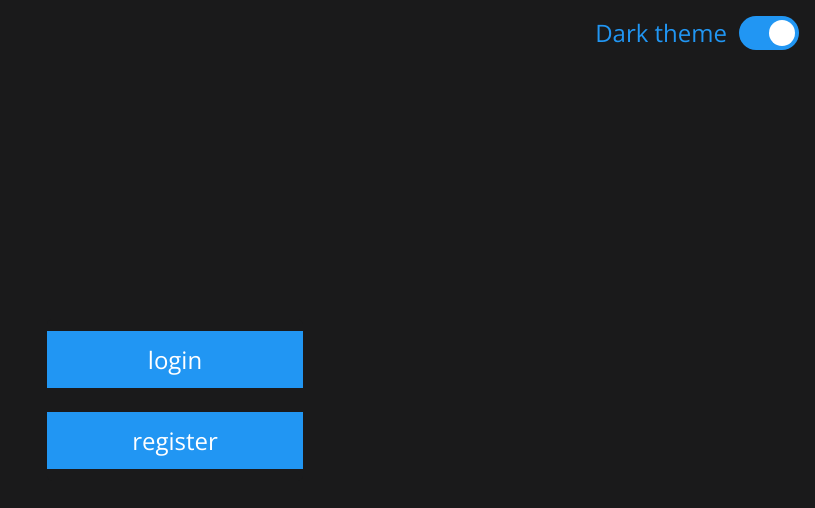
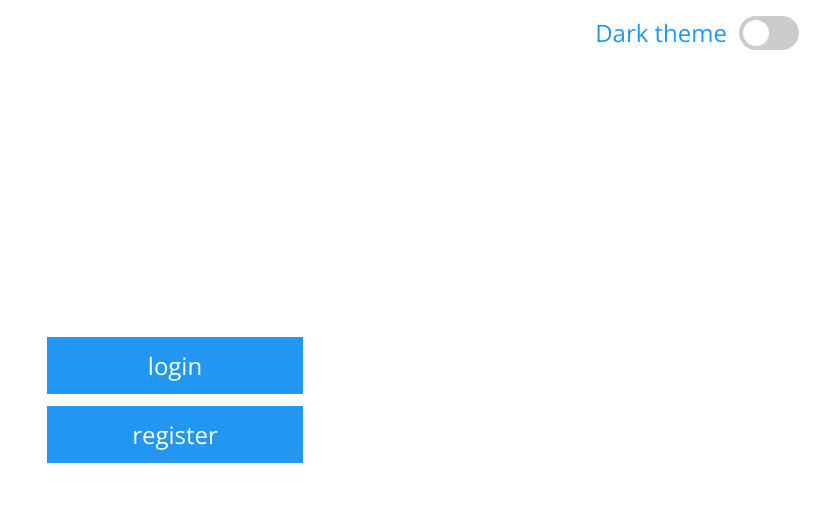
Before and after one commit to oliverlevay/virtual-list, a React (Create React App) app: page / in a window 1280 px wide. Shown: the top 508 px of the page, without its empty margins (465-1280 px from the left). Built offline with nearby package versions, Linux system fonts and the light colour scheme.

Commit message:
fixed some API stuff, broken rn but will fix later

```diff
--- a/src/App.js
+++ b/src/App.js
@@ -31,23 +31,23 @@ const Information = styled.div`
   display: flex;
   flex-direction: column;
   background-color: ${(props) => color("background", props.darkMode)};
-  margin: 1em 0;
+  margin: 0.5em 0;
   width: 16em;
   border-radius: 5px;
 `;
 
 const InputAndTextContainer = styled.div`
-  margin: 0.5em 0;
+  margin: 0.25em 0;
 `;
 
 const Input = styled.input`
   color: ${(props) => color("text", props.darkMode)};
   display: flex;
   border-width: 1px;
-  padding: 0.5em 0.25em 0.5em 0.25em;
+  padding: 0.5em;
   border-radius: 5px;
   font-size: 1em;
-  width: 100%;
+  width: 15em;
   background-color: ${(props) => color("background2", props.darkMode)};
   ${({ failed }) =>
     failed &&
@@ -74,7 +74,7 @@ const Button = styled.button`
   font-family: "Open Sans", sans-serif;
   font-style: normal;
   font-size: 1.5em;
-  margin: 0.5em 0;
+  margin: 0.25em 0;
   padding: 0.5em;
   border: none;
   :focus {
@@ -91,7 +91,7 @@ const ErrorMessage = styled.div`
 `;
 
 const App = () => {
-  const [darkMode, setDarkMode] = useState(true);
+  const [darkMode, setDarkMode] = useState(false);
   const [loggingIn, setLoggingIn] = useState(false);
   const [registering, setRegistering] = useState(false);
   const [loggedIn, setLoggedIn] = useState(false);
@@ -105,6 +105,7 @@ const App = () => {
   const [api, setApi] = useState(new Api());
   const [error, setError] = useState("");
   const [emailError, setEmailError] = useState("");
+  const [lists, setLists] = useState(null);
 
   const login = async () => {
     console.log(username, password);
@@ -143,9 +144,22 @@ const App = () => {
     }
   };
 
+  const loadLists = async () => {
+    var response = await api.GetUserLists();
+    if (response.success) {
+        setLists(response.message);
+
+        console.log(lists);
+    }
+    else {
+        alert("Fel när listor skulle laddas: " + response.message);
+    }
+}
+
   const loggedInUpdater = () => {
     setLoggedIn(true);
     setLoggingIn(false);
+    loadLists();
   };
 
   const cleanUpForms = () => {
@@ -161,6 +175,7 @@ const App = () => {
       <NightThemeButtonContainer>
         <Text darkMode={darkMode}>Dark theme</Text>
         <NightThemeButton
+          defaultChecked={darkMode}
           onClick={() => {
             setDarkMode(!darkMode);
           }}
@@ -295,7 +310,10 @@ const App = () => {
             </Information>
           </div>
         )}
-        {loggedIn && <p>successfully logged in</p>}
+        {loggedIn && lists.map((list) => (
+          <h1>{list}</h1>
+        ))
+      }
       </Content>
     </Body>
   );
--- a/src/Components/NightThemeButton.js
+++ b/src/Components/NightThemeButton.js
@@ -1,10 +1,10 @@
 import React from "react";
 import "./NightThemeButton.css";
 
-const NightThemeButton = ({ onClick }) => {
+const NightThemeButton = ({ defaultChecked, onClick }) => {
   return (
     <label className="switch">
-      <input type="checkbox" defaultChecked={true} onClick={onClick}></input>
+      <input type="checkbox" defaultChecked={defaultChecked} onClick={onClick}></input>
       <span className="slider round"></span>
     </label>
   );
```
